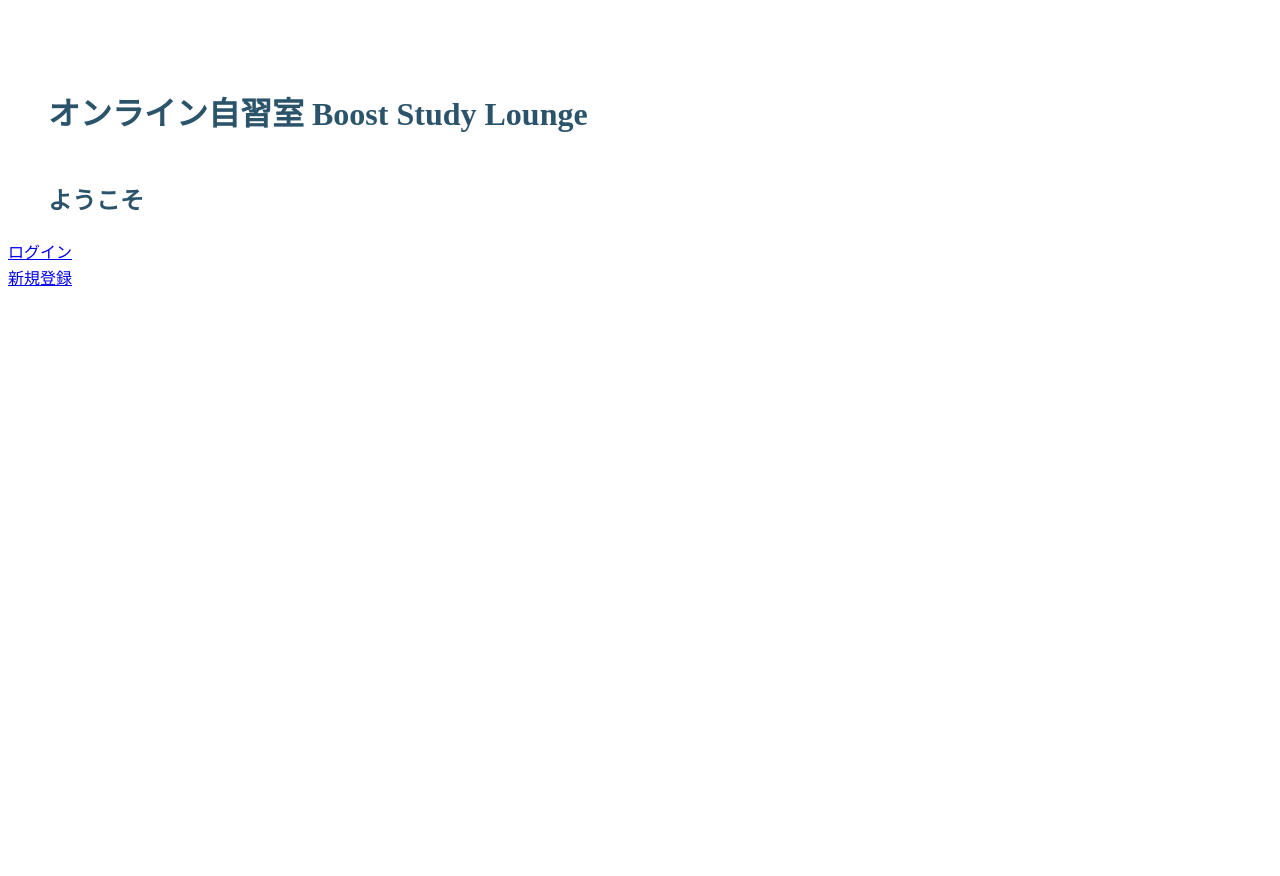
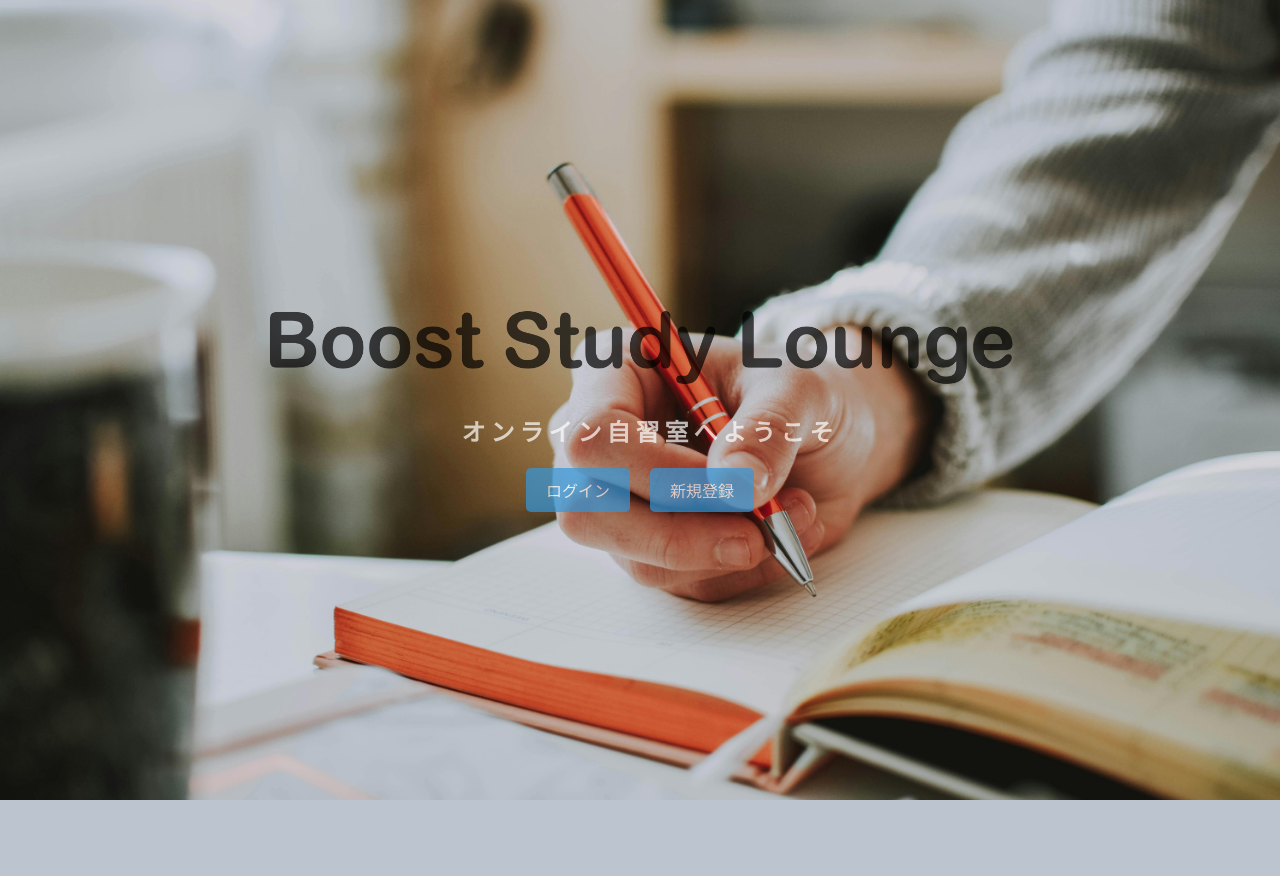
Before and after one commit to Koharu0212/BoostStudyLounge, a Node server app: page / in a window 1280 px wide. After the commit the page ends 800 px from the top, so only its background shows below. Run offline with Node 20, Linux system fonts and the light colour scheme.

Commit message:
トップページの描画を変更、ログイン・新規登録画面の描画を修正!

```diff
--- a/public/css/stylesheet.css
+++ b/public/css/stylesheet.css
@@ -1,12 +1,95 @@
+/* CSSリセット */
+* {
+    margin: 0;
+    padding: 0;
+    box-sizing: border-box;
+}
+
+html, body {
+    height: 100%;
+}
+
 body {
-    min-height: 100vh;
-    text-rendering: optimizeSpeed;
-    color: #2B546A;
-    line-height: 1.6;
+    font-family: "Hiragino Maru Gothic Pro", sans-serif;
     display: flex;
     flex-direction: column;
-    font-family: "Hiragino Maru Gothic Pro";
-  }
+    padding-top: 100px;
+}
+
+body.no-padding-top {
+    padding-top: 0; /* トップページ用のパディングを無効にする */
+}
+
+.top-wrapper {
+    flex: 1;
+    background-image: url(../images/pexels-lilartsy-1925536.jpg);
+    background-size: cover;
+    background-position: center;
+    background-repeat: no-repeat;
+    color: white;
+    text-align: center;
+    display: flex;
+    align-items: center;
+    justify-content: center;
+    min-height: 100vh;
+}
+
+.container {
+    width: 100%;
+    max-width: 1170px;
+    padding: 0 15px;
+    margin: 0 auto;
+}
+
+.top-wrapper img {
+    height: 100px;
+    opacity: 0.7;
+    margin-bottom: 20px;
+}
+
+.top-wrapper h2 {
+    opacity: 0.7;
+    letter-spacing: 5px;
+    margin-bottom: 20px;
+}
+
+.btn-wrapper {
+    display: flex;
+    justify-content: center;
+    gap: 20px;
+}
+
+.btn {
+    display: inline-block;
+    padding: 10px 20px;
+    background-color: #3498db;
+    color: white;
+    text-decoration: none;
+    border-radius: 5px;
+    font-size: 1em;
+    transition: background-color 0.3s ease;
+    opacity: 0.7;
+}
+
+.btn:hover {
+    background-color: #2980b9;
+}
+
+@media (max-width: 768px) {
+    .container {
+        padding: 0 10px;
+    }
+
+    .btn-wrapper {
+        flex-direction: column;
+        align-items: center;
+    }
+
+    .btn {
+        width: 200px;
+        margin-bottom: 10px;
+    }
+}
 
 .errors {
     font-size: 14px;
@@ -91,11 +174,6 @@ header {
   /* ログアウトリンクのスタイル */
   .user-actions .logout {
     color: #666;
-  }
-
-  /* ヘッダーの下のコンテンツの上部余白を調整 */
-  body {
-    padding-top: 60px; /* ヘッダーの高さに応じて調整 */
   }
 
 #seat-container {
--- a/views/login.ejs
+++ b/views/login.ejs
@@ -6,7 +6,7 @@
     <link rel="stylesheet" href="/css/stylesheet.css">
     <script src="/js/send_url.js"></script>
   </head>
-  <body>
+  <body class="no-padding-top">
     <header>
       <div class="header-container">
           <div class="logo">
@@ -28,7 +28,7 @@
             <input type="text" name="email">
             <p>パスワード</p>
             <input type="password" name="password">
-            <input type="submit" value="ログイン">
+            <input type="submit" class="submit" value="ログイン">
           </form>
         </div>
         <p>アカウントをお持ちでないですか？<a href="/signup">新規登録はこちら</a></p>
--- a/views/signup.ejs
+++ b/views/signup.ejs
@@ -6,7 +6,7 @@
     <link rel="stylesheet" href="/css/stylesheet.css">
     <script src="/js/send_url.js"></script>
   </head>
-  <body>
+  <body class="no-padding-top">
     <header>
       <div class="header-container">
           <div class="logo">
--- a/views/top.ejs
+++ b/views/top.ejs
@@ -7,10 +7,16 @@
     <script src="/js/send_url.js"></script>
     <title>ホーム/Boost Study Lounge</title>
 </head>
-<body>
-    <h1>オンライン自習室 <%= message %></h1>
-    <h2>ようこそ</h2>
-    <a href="/login">ログイン</a>
-    <a href="/signup">新規登録</a>
+<body class="no-padding-top">
+    <div class="top-wrapper">
+        <div class="container">
+            <img src="/images/logo.png">
+            <h2>オンライン自習室へようこそ</h2>
+            <div class="btn-wrapper">
+                <a href="/login" class="btn">ログイン</a>
+                <a href="/signup" class="btn">新規登録</a>
+            </div>
+        </div>
+    </div>
 </body>
 </html>
```
Also changed, not shown: public/images/pexels-lilartsy-1925536.jpg (added).
